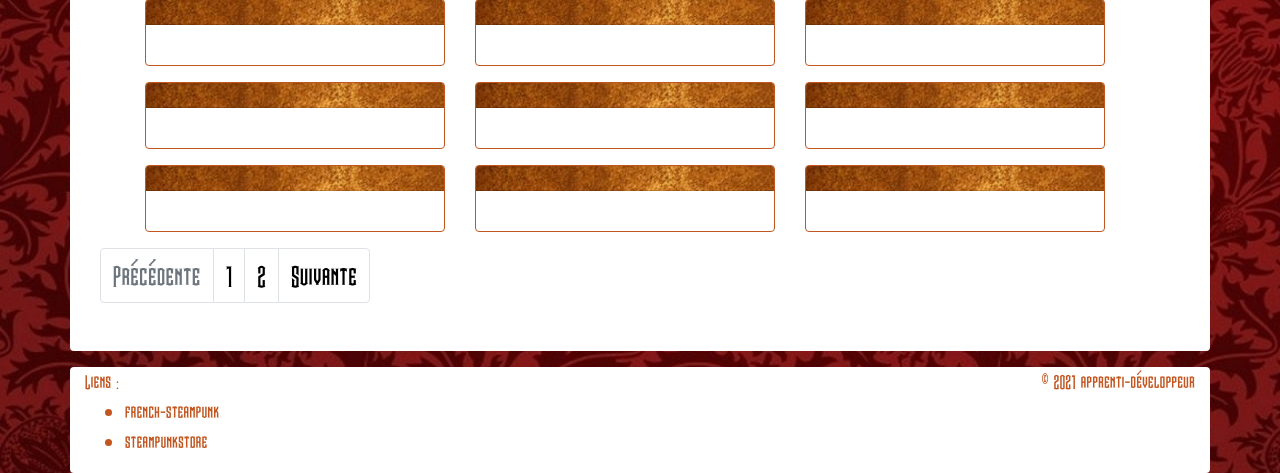
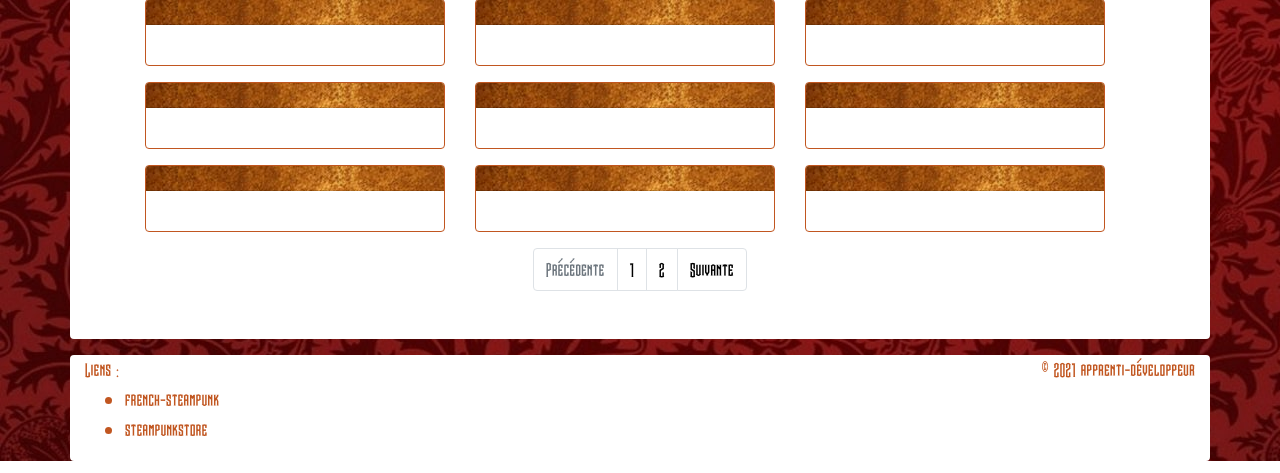
Before and after one commit to Feilipu69/steampunkLibrary, a PHP site: page /books in a window 1280 px wide. Shown: the part 458-931 px from the top of the page. Run offline with PHP 8.4, Linux system fonts and the light colour scheme; data comes from the database, SQL or seed files in the repository; some libraries are stand-ins or nearby versions.

Commit message:
Modification de la taille et de la position des barre de pagination

```diff
--- a/style/style.css
+++ b/style/style.css
@@ -20,6 +20,10 @@
 
 nav li, .form-control {
 	font-size: 30px;
+}
+
+.pagination li {
+	font-size: 20px;
 }
 
 h1 {
--- a/view/books.php
+++ b/view/books.php
@@ -15,7 +15,7 @@
 	?>
 </div>
 <nav class="container-fluid pb-3">
-	<ul class="pagination">
+	<ul class="pagination justify-content-center">
 		<li class="page-item <?= ($currentPage == 1) ? "disabled" : ""; ?>"><a class="page-link" href="<?= HOST; ?>/books?page=<?= $currentPage - 1; ?>">Précédente</a></li>
 		<?php
 		for ($page = 1; $page <= $allPages; $page++) {
--- a/view/subjectAndComments.php
+++ b/view/subjectAndComments.php
@@ -55,7 +55,7 @@
 		}
 		?>
 		<nav class="container-fluid pb-3">
-			<ul class="pagination">
+			<ul class="pagination justify-content-center">
 				<li class="page-item <?= ($currentPage == 1) ? "disabled" : ""; ?>"><a class="page-link" href="<?= HOST; ?>/subjectAndComments/<?= $_GET['parameter']; ?>/<?= $currentPage - 1; ?>">Précédente</a></li>
 				<?php
 				for ($page = 1; $page <= $allPages; $page++) {
```
